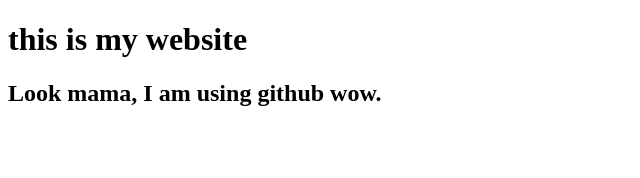
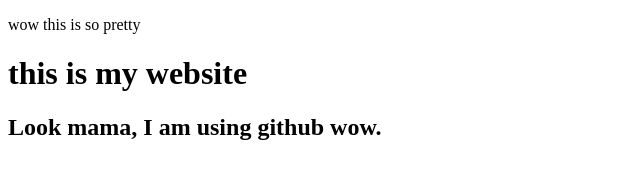
Before and after one commit to ronibd/my_first_project, a plain HTML site: page index.html in a window 1280 px wide. Shown: the whole page, without its empty margins (0-640 px from the left). Drawn offline with Linux system fonts and the light colour scheme.

Commit message:
add para

```diff
--- a/index.html
+++ b/index.html
@@ -6,6 +6,7 @@
     <title>Document</title>
 </head>
 <body>
+    <P>wow this is so pretty</P>
     <h1>this is my website</h1>
     <h2>Look mama, I am using github wow.</h2>
 
```
